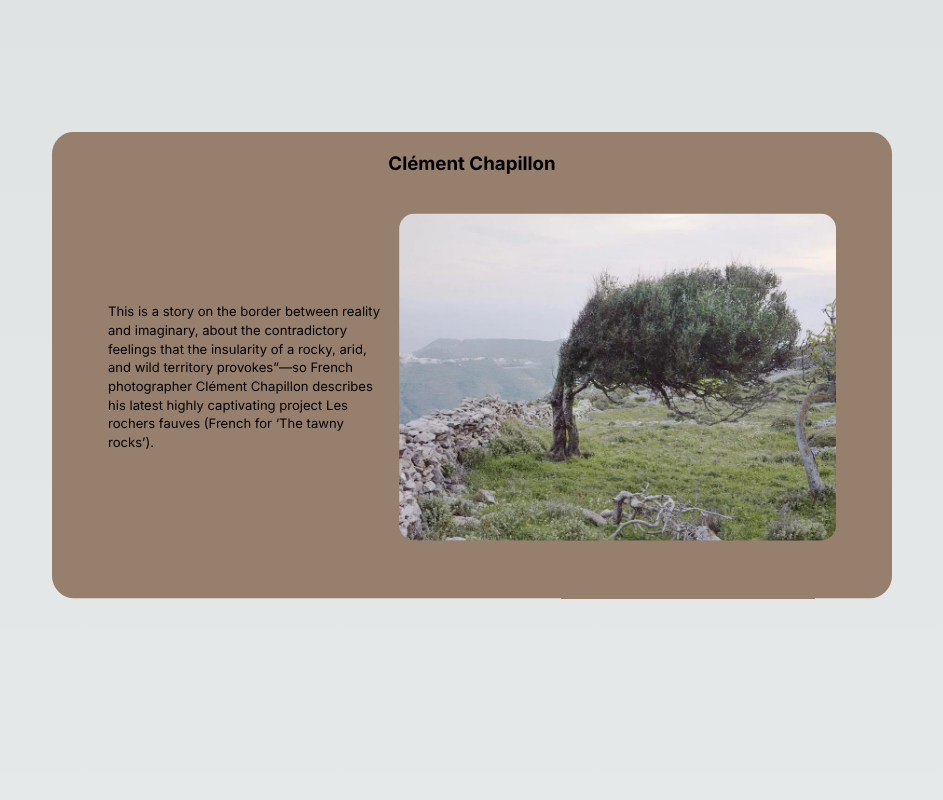
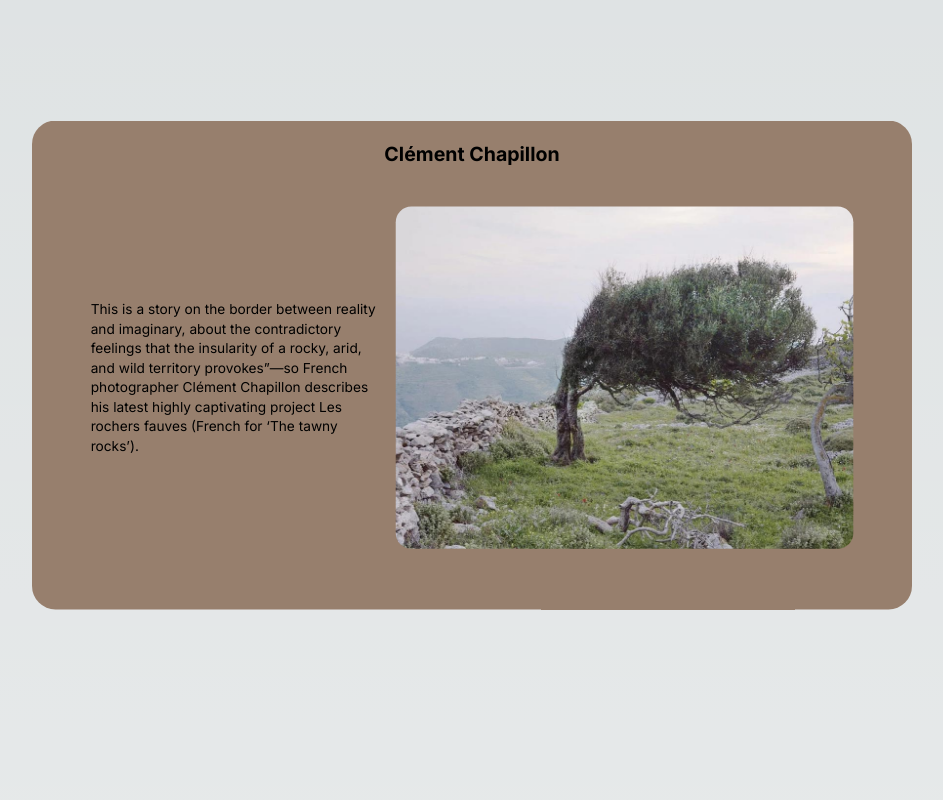
Before and after one commit to mashuk-tamim/card-parallax, a Next.js app: page / in a window 1280 px wide. Shown: the part 1180-1980 px from the top of the page, without its empty margins (168-1111 px from the left). Built offline with nearby package versions, Linux system fonts and the light colour scheme.

Commit message:
typescript stubborn error fixed

```diff
--- a/app/components/Card/page.tsx
+++ b/app/components/Card.tsx
@@ -1,28 +1,29 @@
 "use client";
+import React from 'react';
 import Image from "next/image";
 import { useRef } from "react";
 import { motion, useScroll, useTransform } from "framer-motion";
 
 type pageProps = {
-	title: string,
-	description: string,
-	src: string,
-	color: string,
-	idx: number,
-	targetScale: number,
-	progress: import("framer-motion").MotionValue<number>,
-	range: number[],
-}
+	idx: number;
+	title: string;
+	description: string;
+	src: string;
+	color: string;
+	targetScale: number;
+	progress: import("framer-motion").MotionValue<number>;
+	range: number[];
+};
 
-const Page = ({
+const Card = ({
+	idx,
 	title,
 	description,
 	src,
 	color,
-	idx,
-    targetScale,
-    progress,
 	range,
+	targetScale,
+	progress,
 }: pageProps) => {
 	const container = useRef(null);
 	const { scrollYProgress } = useScroll({
@@ -38,8 +39,8 @@ const Page = ({
 			ref={container}
 		>
 			<motion.div
-                style={{
-                    scale: scale,
+				style={{
+					scale: scale,
 					backgroundColor: color,
 					top: `calc(-10% + ${idx * 25}px)`,
 				}}
@@ -75,4 +76,4 @@ const Page = ({
 	);
 };
 
-export default Page;
+export default Card;
--- a/app/page.tsx
+++ b/app/page.tsx
@@ -1,10 +1,19 @@
 "use client";
 import { projects } from "@/app/components/data";
-import Card from "@/app/components/Card/page";
-import { useScroll } from "framer-motion";
+import { MotionValue, useScroll } from "framer-motion";
 import { useEffect, useRef } from "react";
 import Lenis from "@studio-freight/lenis";
+import Card from "./components/Card";
 
+// Define types for title, description, src, and color
+type Project = {
+  title: string;
+  description: string;
+  src: string;
+  color: string;
+};
+// // Assuming projects is an array of Project objects
+// type ProjectsArray = Project[];
 const Home = () => {
 	const container = useRef(null);
 	const { scrollYProgress } = useScroll({
@@ -26,9 +35,10 @@ const Home = () => {
 	return (
 		<main ref={container} className="mt-[50vh] mb-[100vh]">
 			{projects.map((project, idx) => {
-                const targetScale = 1 - (projectLength - idx) * 0.05;
+                const targetScale:number = 1 - (projectLength - idx) * 0.05;
                 // console.log({ ...project });
-                const { title, description, src, color } = project;
+                const { title, description, src, color }: Project = project;
+                console.log(title, typeof title);
 				return (
 					<Card
 						key={idx}
@@ -37,7 +47,7 @@ const Home = () => {
                         description={description}
                         src={src}
                         color={color}
-						range={[0, 1]}
+						range={[idx*0.25, 1]}
 						targetScale={targetScale}
 						progress={scrollYProgress}
 					></Card>
```
